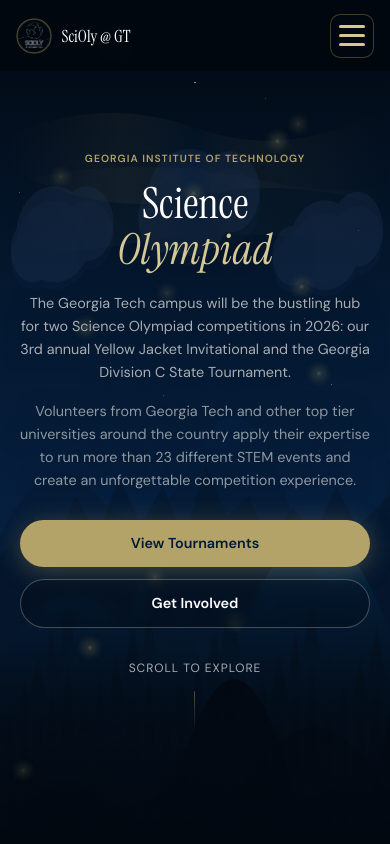
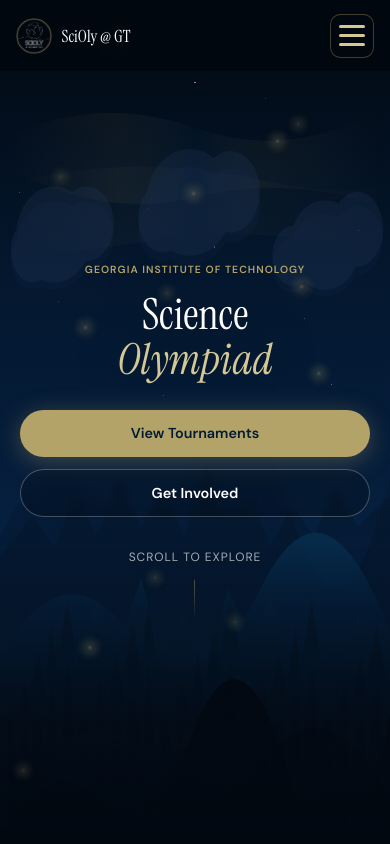
Before and after one commit to anvita-kallam/sciolygt, a React (Vite) app: page / in a window 390 px wide. Shown: the top 844 px of the page. Built offline with nearby package versions, Linux system fonts and the light colour scheme.

Commit message:
Remove hero subtitle and description text.
Keep the homepage hero focused on the title and call-to-action buttons only.

```diff
--- a/src/components/Parallax/ParallaxHero.css
+++ b/src/components/Parallax/ParallaxHero.css
@@ -203,24 +203,6 @@
   color: var(--gt-gold-light);
 }
 
-.hero-subtitle {
-  max-width: 620px;
-  font-size: 1.05rem;
-  line-height: 1.65;
-  color: var(--gt-gray);
-  margin-bottom: 1rem;
-  text-shadow: 0 1px 20px rgba(0, 0, 0, 0.6);
-}
-
-.hero-description {
-  max-width: 560px;
-  font-size: 0.95rem;
-  line-height: 1.65;
-  color: rgba(168, 173, 179, 0.85);
-  margin-bottom: 2.5rem;
-  text-shadow: 0 1px 20px rgba(0, 0, 0, 0.6);
-}
-
 .hero-actions {
   display: flex;
   gap: 1rem;
@@ -317,17 +299,6 @@
 
   .hero-title {
     font-size: clamp(2.4rem, 11vw, 3.5rem);
-    margin-bottom: 1.25rem;
-  }
-
-  .hero-subtitle,
-  .hero-description {
-    font-size: 0.9rem;
-    line-height: 1.6;
-    max-width: none;
-  }
-
-  .hero-description {
     margin-bottom: 1.75rem;
   }
 
--- a/src/components/Parallax/ParallaxHero.tsx
+++ b/src/components/Parallax/ParallaxHero.tsx
@@ -150,8 +150,6 @@
         <br />
         <em>{HERO.title.split(" ").slice(1).join(" ")}</em>
       </h1>
-      <p className="hero-subtitle">{HERO.subtitle}</p>
-      <p className="hero-description">{HERO.description}</p>
       <div className="hero-actions">
         <a href="#tournaments" className="hero-btn primary">View Tournaments</a>
         <a href="#join" className="hero-btn secondary">Get Involved</a>
--- a/src/data/content.ts
+++ b/src/data/content.ts
@@ -8,10 +8,6 @@
 export const HERO = {
   eyebrow: "Georgia Institute of Technology",
   title: "Science Olympiad",
-  subtitle:
-    "The Georgia Tech campus will be the bustling hub for two Science Olympiad competitions in 2026: our 3rd annual Yellow Jacket Invitational and the Georgia Division C State Tournament.",
-  description:
-    "Volunteers from Georgia Tech and other top tier universities around the country apply their expertise to run more than 23 different STEM events and create an unforgettable competition experience.",
 };
 
 export const ABOUT = {
```
